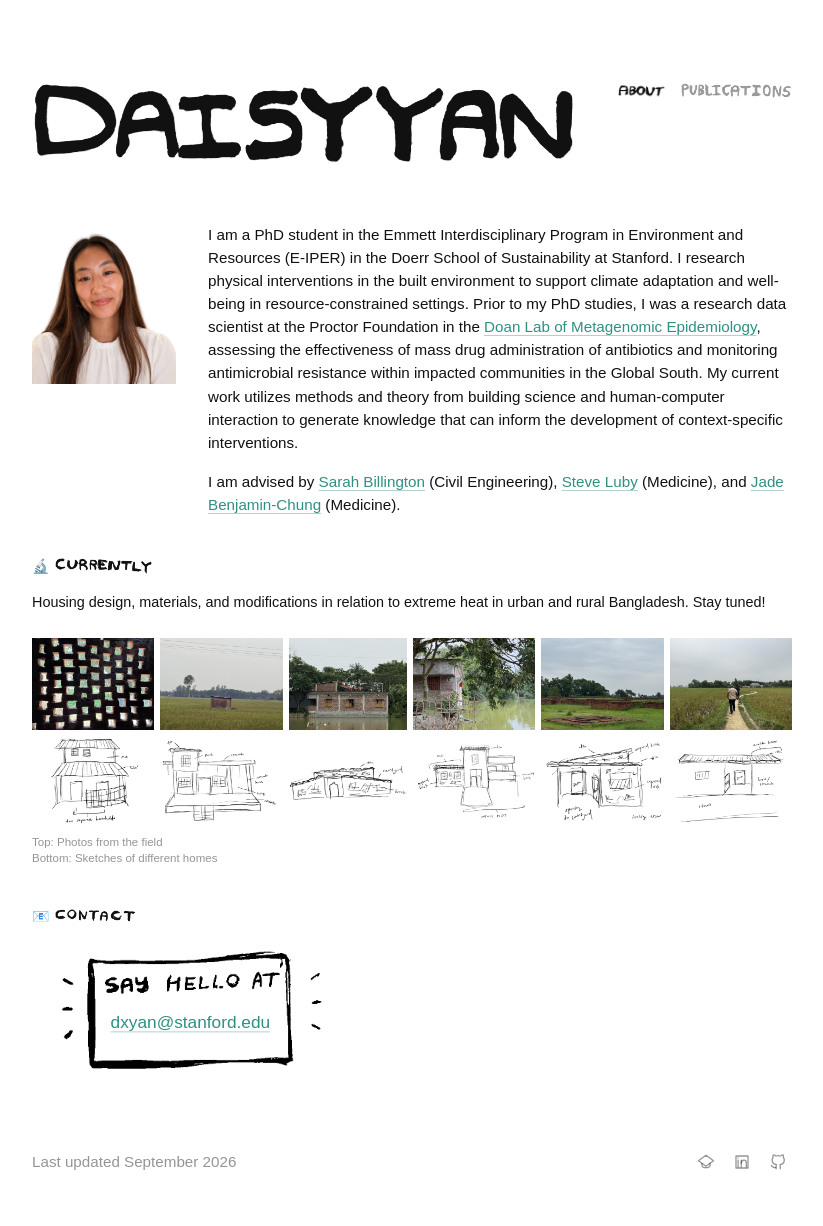
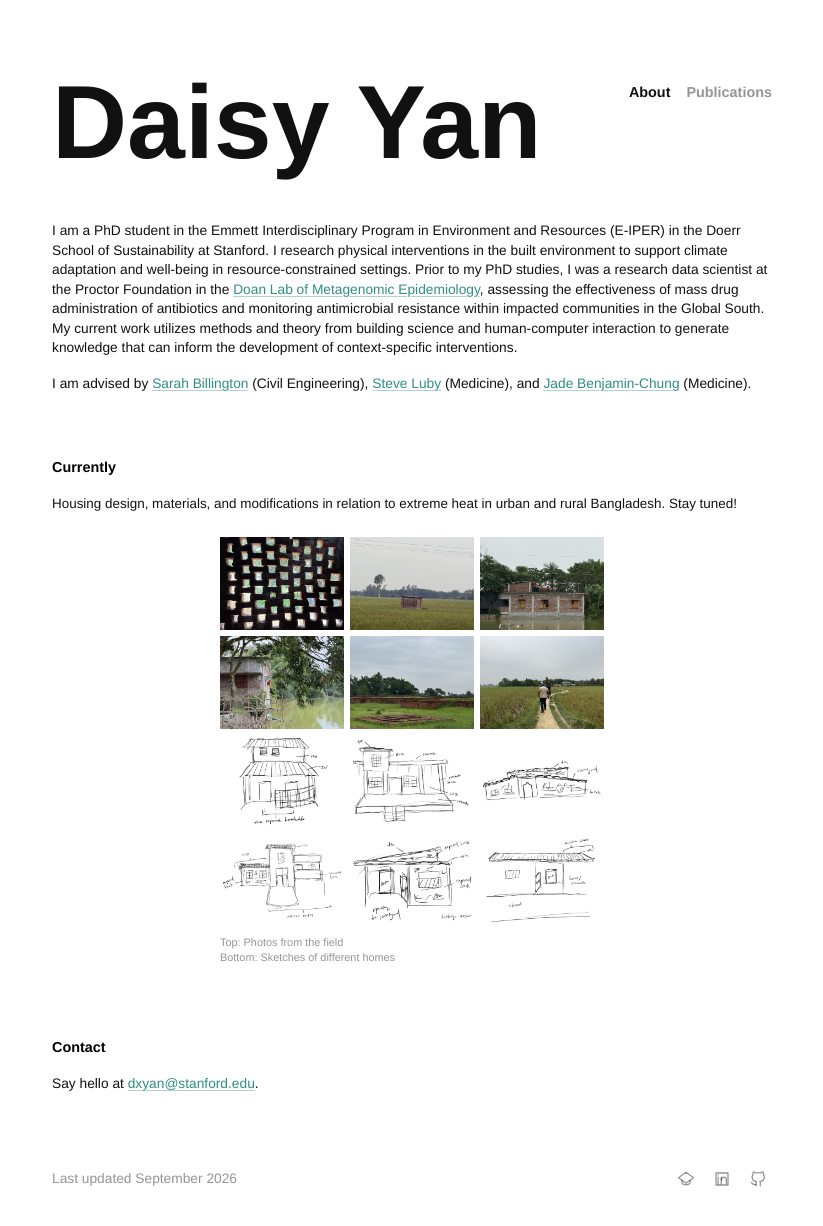
Before and after one commit to daisyxyan/daisyxyan.github.io, a plain HTML site: page index.html in a window 1280 px wide. Shown: the whole page, without its empty margins (228-1051 px from the left). Drawn offline with Linux system fonts and the light colour scheme; a web font is replaced by a local one.

Commit message:
Add files via upload
Clean, minimal formatting.

```diff
--- a/index.html
+++ b/index.html
@@ -24,29 +24,20 @@
     <div class="page">
       <header class="site-header reveal">
         <a class="wordmark" href="index.html" aria-label="Daisy Yan home">
-          <img src="assets/daisy-wordmark-bw.png" alt="" width="1975" height="301">
+          Daisy Yan
         </a>
         <nav class="nav" aria-label="primary navigation">
           <a href="index.html" aria-current="page">
-            <img class="nav-label-image nav-label-about" src="assets/about-nav-bw.png" alt="about" width="398" height="148">
+            About
           </a>
           <a href="past-work.html">
-            <img class="nav-label-image nav-label-publications" src="assets/publications-nav-bw.png" alt="publications" width="839" height="110">
+            Publications
           </a>
         </nav>
       </header>
 
       <main id="top">
         <section class="intro reveal" aria-labelledby="intro-title">
-          <div class="profile-block">
-            <img
-              class="portrait"
-              src="assets/daisy-headshot-full.png"
-              alt="Portrait of Daisy Yan"
-              width="360"
-              height="402"
-            >
-          </div>
           <div class="intro-copy">
             <h1 class="sr-only" id="intro-title">Daisy Yan</h1>
             <p>
@@ -75,8 +66,7 @@
 
         <section class="section reveal" id="currently" aria-labelledby="current-heading">
           <h2 class="image-heading" id="current-heading">
-            <span aria-hidden="true">🔬</span>
-            <img class="section-label-image" src="assets/currently-heading-bw.png" alt="currently" width="710" height="115">
+            Currently
           </h2>
           <p class="current-summary">
             Housing design, materials, and modifications in relation to extreme
@@ -177,22 +167,11 @@
 
         <section class="section contact reveal" id="contact" aria-labelledby="contact-heading">
           <h2 class="image-heading" id="contact-heading">
-            <span aria-hidden="true">📧</span>
-            <img class="section-label-image" src="assets/contact-heading-bw.png" alt="contact" width="579" height="111">
+            Contact
           </h2>
-          <div class="contact-note">
-            <img
-              class="contact-note-image"
-              src="assets/contact-note-bw.png"
-              alt="Hand-drawn box reading say hello at."
-              width="801"
-              height="355"
-              loading="lazy"
-            >
-            <a class="contact-note-email" href="mailto:dxyan@stanford.edu">
-              dxyan@stanford.edu
-            </a>
-          </div>
+          <p>
+            Say hello at <a href="mailto:dxyan@stanford.edu">dxyan@stanford.edu</a>.
+          </p>
         </section>
       </main>
 
--- a/styles.css
+++ b/styles.css
@@ -5,8 +5,26 @@
 }
 
 @font-face {
-  font-family: "ZT Nature";
-  src: local("ZT Nature"), local("ZTNature-Regular"), url("assets/fonts/ZTNature-Regular.otf") format("opentype");
+  font-family: "Maison Neue";
+  src: local("Maison Neue"), local("Maison Neue Book"), url("assets/fonts/MaisonNeue-Book.ttf") format("truetype");
+  font-weight: 400;
+  font-style: normal;
+  font-display: swap;
+}
+
+@font-face {
+  font-family: "Satoshi";
+  src: local("Satoshi"), local("Satoshi Regular"), url("assets/fonts/Satoshi-Regular.woff2") format("woff2");
+  font-weight: 400;
+  font-style: normal;
+  font-display: swap;
+}
+
+@font-face {
+  font-family: "Satoshi";
+  src: local("Satoshi Bold"), url("assets/fonts/Satoshi-Bold.woff2") format("woff2");
+  font-weight: 700;
+  font-style: normal;
   font-display: swap;
 }
 
@@ -40,7 +58,7 @@ body {
   margin: 0;
   background: var(--bg);
   color: var(--ink);
-  font: 400 0.95rem/1.52 Arial, Helvetica, sans-serif;
+  font: 400 0.86rem/1.42 "Helvetica Neue", Helvetica, Arial, sans-serif;
   letter-spacing: 0;
   -webkit-font-smoothing: antialiased;
   text-rendering: optimizeLegibility;
@@ -95,7 +113,7 @@ img {
 }
 
 .page {
-  width: min(100% - 32px, 760px);
+  width: min(100% - 48px, 720px);
   margin: 0 auto;
   padding: 80px 0 40px;
 }
@@ -125,19 +143,18 @@ img {
 .wordmark {
   color: var(--ink);
   display: block;
-  width: clamp(18rem, 56vw, 34rem);
+  width: auto;
   max-width: 100%;
-  line-height: 0;
+  font-family: "Satoshi", "Helvetica Neue", Helvetica, Arial, sans-serif;
+  font-size: clamp(3.6rem, 9.9vw, 6.5rem);
+  font-weight: 700;
+  line-height: 0.78;
   text-decoration: none;
+  white-space: nowrap;
 }
 
 .wordmark:hover {
   color: var(--ink);
-}
-
-.wordmark img {
-  width: 100%;
-  height: auto;
 }
 
 .nav,
@@ -154,16 +171,17 @@ img {
 .nav a,
 .link-row a,
 .link-row span {
-  font-family: "ZT Nature", "Helvetica Neue", Helvetica, Arial, sans-serif;
+  font-family: "Satoshi", "Helvetica Neue", Helvetica, Arial, sans-serif;
+  font-size: 0.9rem;
   color: var(--muted);
   display: inline-flex;
   align-items: center;
   text-decoration: none;
-  text-transform: uppercase;
+  text-transform: none;
 }
 
 .nav a {
-  line-height: 0;
+  font-weight: 700;
 }
 
 .nav a:hover,
@@ -172,39 +190,10 @@ img {
   color: var(--ink);
 }
 
-.nav-label-image {
-  width: auto;
-  height: 1.15em;
-  max-width: none;
-  opacity: 0.42;
-  transition: opacity 150ms ease;
-}
-
-.nav-label-about {
-  transform: translateY(-0.12em);
-}
-
-.nav-label-publications {
-  height: 0.96em;
-}
-
-.nav a:hover .nav-label-image,
-.nav a[aria-current="page"] .nav-label-image {
-  opacity: 1;
-}
-
 .intro {
   display: grid;
-  grid-template-columns: 144px minmax(0, 1fr);
   align-items: start;
-  gap: 32px;
-  margin-bottom: 40px;
-}
-
-.profile-block {
-  display: grid;
-  gap: 14px;
-  justify-items: start;
+  margin-bottom: 64px;
 }
 
 .intro-copy {
@@ -214,7 +203,7 @@ img {
 
 h1,
 h3 {
-  font-size: 1rem;
+  font-size: 0.95rem;
   line-height: 1.5;
   font-weight: 400;
 }
@@ -225,12 +214,17 @@ h3 {
 
 h2 {
   color: var(--ink);
-  font-family: "ZT Nature", "Helvetica Neue", Helvetica, Arial, sans-serif;
-  font-size: 0.875rem;
+  font-family: "Satoshi", "Helvetica Neue", Helvetica, Arial, sans-serif;
+  font-size: 0.9rem;
   line-height: 1.45;
-  font-weight: 460;
+  font-weight: 700;
   margin-bottom: 16px;
-  text-transform: uppercase;
+  text-transform: none;
+}
+
+#current-heading,
+#contact-heading {
+  color: #000000;
 }
 
 .image-heading {
@@ -239,34 +233,25 @@ h2 {
   align-items: center;
 }
 
-.section-label-image {
-  display: block;
-  width: auto;
-  height: 1.12em;
-  max-width: 100%;
-}
-
 p {
   max-width: 48rem;
 }
 
 .current-summary {
-  font-size: 0.9rem;
+  font-size: 0.84rem;
 }
 
 .photo-strip {
   display: grid;
-  grid-template-columns:
-    minmax(0, 900fr) minmax(0, 900fr) minmax(0, 871fr)
-    minmax(0, 900fr) minmax(0, 900fr) minmax(0, 900fr);
+  grid-template-columns: repeat(3, minmax(0, 1fr));
   align-items: start;
   gap: 6px;
-  max-width: 48rem;
-  margin-top: 24px;
+  max-width: 24rem;
+  margin: 24px auto 0;
 }
 
 .photo-strip.sketch-strip {
-  grid-template-columns: repeat(6, minmax(0, 1fr));
+  grid-template-columns: repeat(3, minmax(0, 1fr));
   margin-top: 6px;
 }
 
@@ -275,17 +260,17 @@ p {
   height: auto;
 }
 
-.photo-caption {
-  margin-top: 8px;
-  color: var(--muted);
-  font-size: 0.72rem;
-  line-height: 1.35;
+.photo-strip:not(.sketch-strip) img {
+  aspect-ratio: 4 / 3;
+  object-fit: cover;
 }
 
-.portrait {
-  width: 144px;
-  height: auto;
-  border-radius: 0;
+.photo-caption {
+  max-width: 24rem;
+  margin: 8px auto 0;
+  color: var(--muted);
+  font-size: 0.68rem;
+  line-height: 1.35;
 }
 
 .social-links {
@@ -327,6 +312,14 @@ p {
 
 .section {
   margin-top: 40px;
+}
+
+#currently {
+  margin-top: 0;
+}
+
+#contact {
+  margin-top: 72px;
 }
 
 .first-section {
@@ -397,34 +390,6 @@ p {
   margin-bottom: 0;
 }
 
-.contact-note {
-  position: relative;
-  width: min(100%, 18.5rem);
-  margin-top: 2px;
-}
-
-.contact-note-image {
-  width: 100%;
-  height: auto;
-}
-
-.contact-note-email {
-  position: absolute;
-  left: 53.5%;
-  top: 60%;
-  transform: translate(-50%, -50%);
-  color: var(--link);
-  font-size: 1.08rem;
-  line-height: 1;
-  text-decoration-color: rgba(47, 143, 131, 0.38);
-  white-space: nowrap;
-}
-
-.contact-note-email:hover {
-  color: var(--link-hover);
-  text-decoration-color: currentColor;
-}
-
 .footer {
   align-items: center;
   justify-content: space-between;
@@ -485,7 +450,7 @@ p {
 
 @media (max-width: 640px) {
   .page {
-    width: min(100% - 32px, 760px);
+    width: min(100% - 32px, 720px);
     padding-top: 40px;
   }
 
@@ -494,21 +459,6 @@ p {
     margin-bottom: 40px;
   }
 
-  .intro {
-    grid-template-columns: 120px minmax(0, 1fr);
-    gap: 24px;
-  }
-
-  .portrait {
-    width: 120px;
-    height: auto;
-  }
-
-  .photo-strip {
-    grid-template-columns:
-      minmax(0, 900fr) minmax(0, 900fr) minmax(0, 871fr)
-      minmax(0, 900fr) minmax(0, 900fr) minmax(0, 900fr);
-  }
 }
 
 @media (max-width: 520px) {
```
Also changed, not shown: past-work.html (+3 -3 lines).
